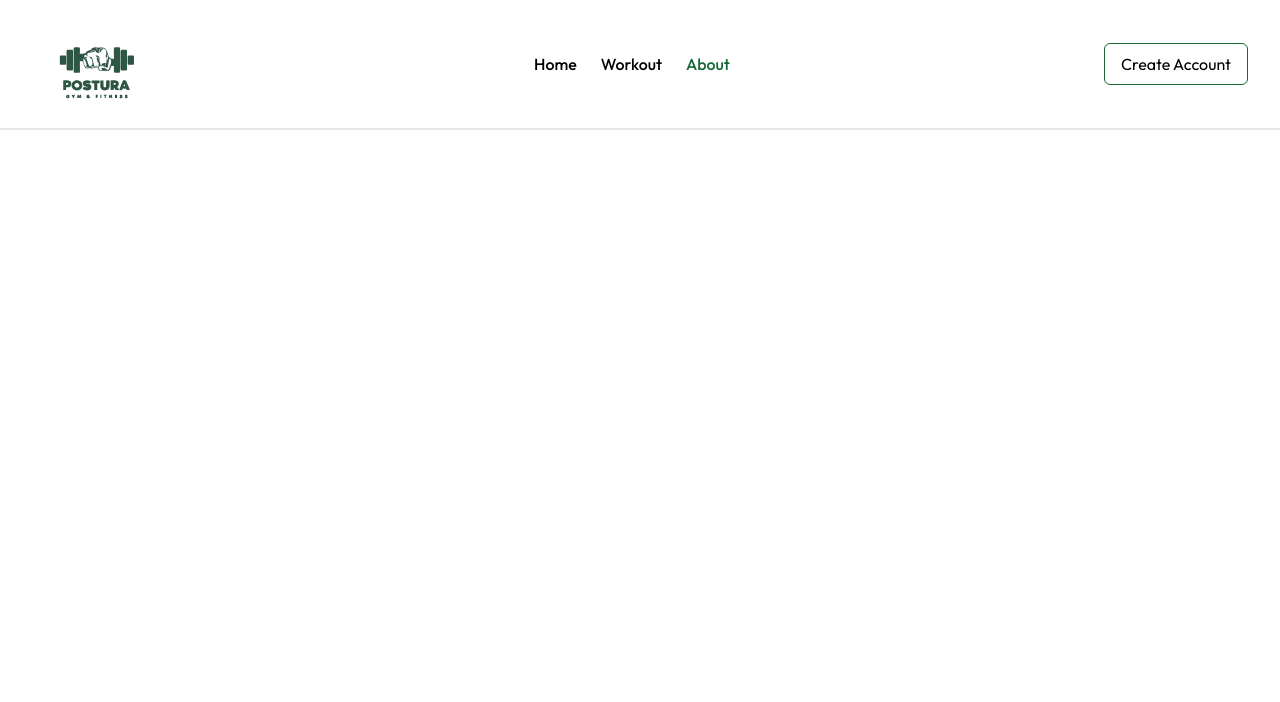
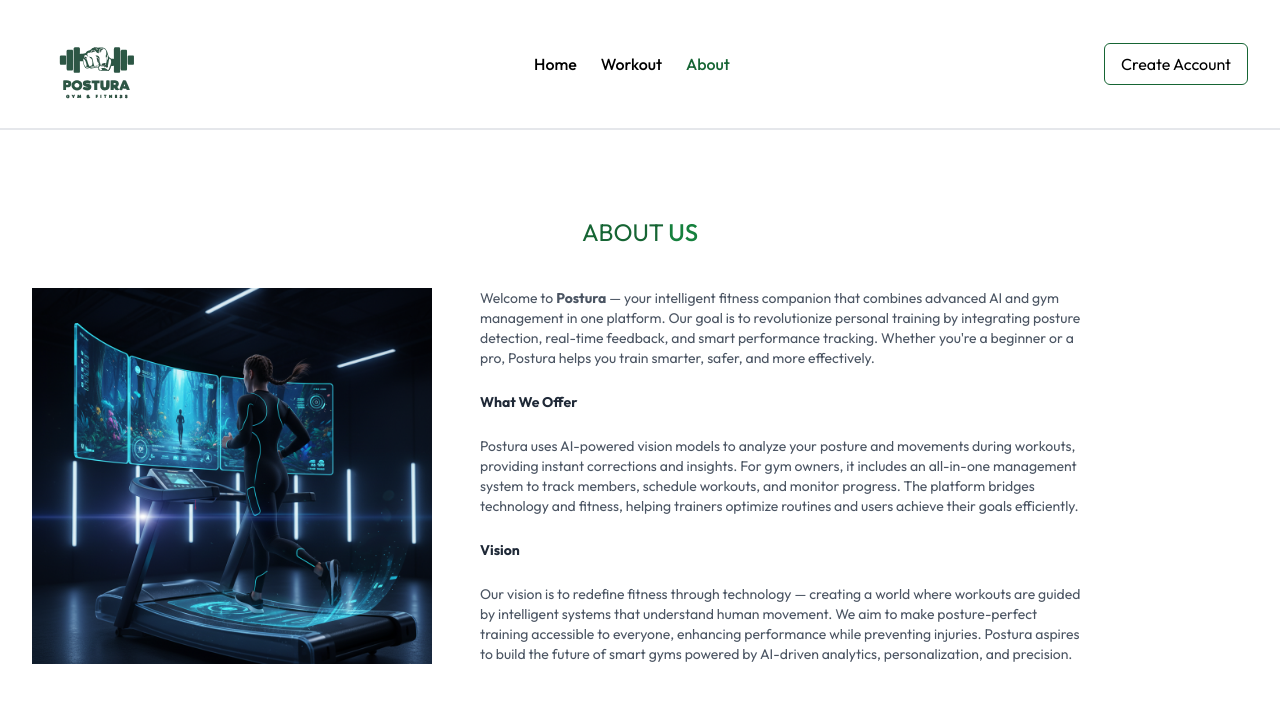
Before and after one commit to vaisakhpn/postura, a React (Vite) app in the folder frontend/: page /about in a window 1280 px wide. Shown: the top 702 px of the page. Built offline with nearby package versions, Linux system fonts and the light colour scheme.

Commit message:
Added about us page

```diff
--- a/frontend/src/App.jsx
+++ b/frontend/src/App.jsx
@@ -4,6 +4,7 @@
 import Login from "./pages/Login";
 import Navbar from "./components/Navbar";
 import Workout from "./pages/workout";
+import About from "./pages/About";
 
 const App = () => {
   return (
@@ -12,6 +13,7 @@
       <Routes>
         <Route path="/" element={<Home />} />
         <Route path="/workout" element={<Workout />} />
+        <Route path="/about" element={<About />} />
         <Route path="/login" element={<Login />} />
       </Routes>
     </div>
--- a/frontend/src/assets/assets.js
+++ b/frontend/src/assets/assets.js
@@ -8,6 +8,7 @@
 import squat from "./squats-2.svg";
 import planks from "./plankss.svg";
 import biceps from "./biceps.svg";
+import about from "./about.png";
 
 export const assets = {
   logo,
@@ -16,6 +17,7 @@
   p2,
   p3,
   p4,
+  about,
 };
 export const workouts = [
   {
--- /dev/null
+++ b/frontend/src/pages/About.jsx
@@ -0,0 +1,53 @@
+import React from "react";
+import { assets } from "../assets/assets";
+
+const About = () => {
+  return (
+    <div className="pt-44 px-8 text-black min-h-screen">
+      <div className="text-center text-2xl pt-10 text-green-800">
+        <p>
+          ABOUT <span className="text-green-700 font-medium">US</span>
+        </p>
+      </div>
+      <div className="my-10 flex flex-col md:flex-row gap-12">
+        <img
+          src={assets.about}
+          alt="image"
+          className="w-full md:max-w-[400px]"
+        />
+        <div className="flex flex-col justify-center gap-6 md:w-2/4 text-sm text-gray-600">
+          <p>
+            Welcome to <b>Postura</b> — your intelligent fitness companion that
+            combines advanced AI and gym management in one platform. Our goal is
+            to revolutionize personal training by integrating posture detection,
+            real-time feedback, and smart performance tracking. Whether you're a
+            beginner or a pro, Postura helps you train smarter, safer, and more
+            effectively.
+          </p>
+
+          <b className="text-gray-800">What We Offer</b>
+          <p>
+            Postura uses AI-powered vision models to analyze your posture and
+            movements during workouts, providing instant corrections and
+            insights. For gym owners, it includes an all-in-one management
+            system to track members, schedule workouts, and monitor progress.
+            The platform bridges technology and fitness, helping trainers
+            optimize routines and users achieve their goals efficiently.
+          </p>
+
+          <b className="text-gray-800">Vision</b>
+          <p>
+            Our vision is to redefine fitness through technology — creating a
+            world where workouts are guided by intelligent systems that
+            understand human movement. We aim to make posture-perfect training
+            accessible to everyone, enhancing performance while preventing
+            injuries. Postura aspires to build the future of smart gyms powered
+            by AI-driven analytics, personalization, and precision.
+          </p>
+        </div>
+      </div>
+    </div>
+  );
+};
+
+export default About;
```
Also changed, not shown: frontend/src/assets/about.png (added).
